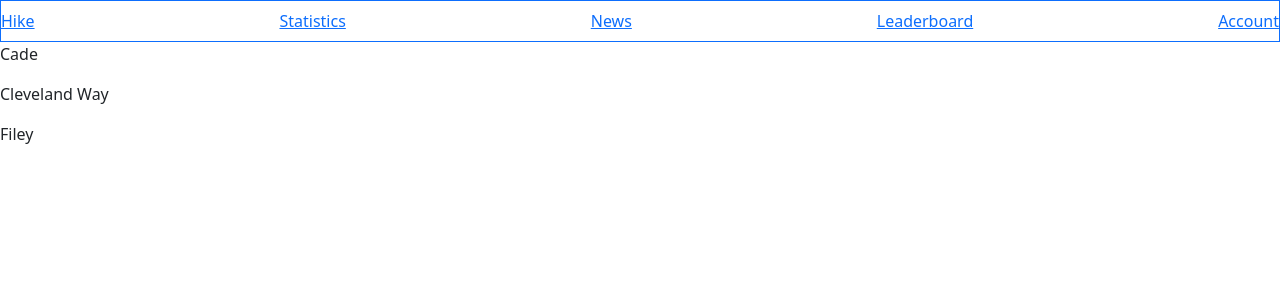
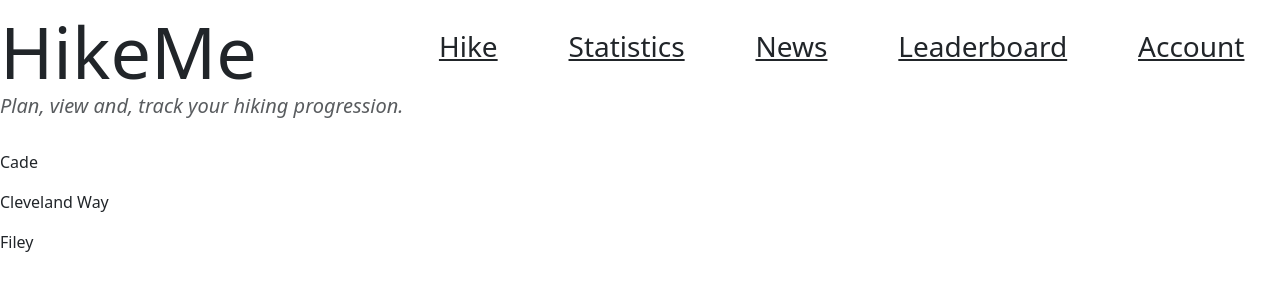
Before and after one commit to cadeclark101/hikeme, a Django app: page / in a window 1280 px wide. Shown: the top 300 px of the page. Run offline with Django 4.2, Linux system fonts and the light colour scheme; a user stored in the database is signed in; data comes from the database, SQL or seed files in the repository; some libraries are stand-ins or nearby versions.

Commit message:
Changed navbar. Fixed git - make sure to checkout on main branch!

```diff
--- a/templates/base.html
+++ b/templates/base.html
@@ -5,14 +5,17 @@
         {% load static %}
         <link rel="stylesheet" href="{% static 'css/bootstrap.min.css' %}">
         <link rel="stylesheet" href="{% static 'css/bootstrap.css' %}">
-        <link href="{% static 'css/override.css' %}" rel="stylesheet">
 
-        <nav class="navbar sidenav border border-primary">
-            <a href="#">Hike</a>
-            <a href="#">Statistics</a>
-            <a href="#">News</a>
-            <a href="#">Leaderboard</a>
-            <a href="#">Account</a>
+        <nav class="h3 navbar sticky-top h-0 mt-n3">
+            <blockquote class="blockquote">
+                <p class="mb-0 display-2">HikeMe</p>
+                <p class="text-muted"><em>Plan, view and, track your hiking progression.</em></p>
+            </blockquote>
+            <a class="text-dark mx-auto border-right border-left mt-n5 mb-5 px-3" href="#">Hike</a>
+            <a class="text-dark mx-auto border-right border-left mt-n5 mb-5 px-3" href="#">Statistics</a>
+            <a class="text-dark mx-auto border-right border-left mt-n5 mb-5 px-3" href="#">News</a>
+            <a class="text-dark mx-auto border-right border-left mt-n5 mb-5 px-3" href="#">Leaderboard</a>
+            <a class="text-dark mx-auto border-right border-left mt-n5 mb-5 px-3" href="#">Account</a>
         </nav>
 
     </header>
```
